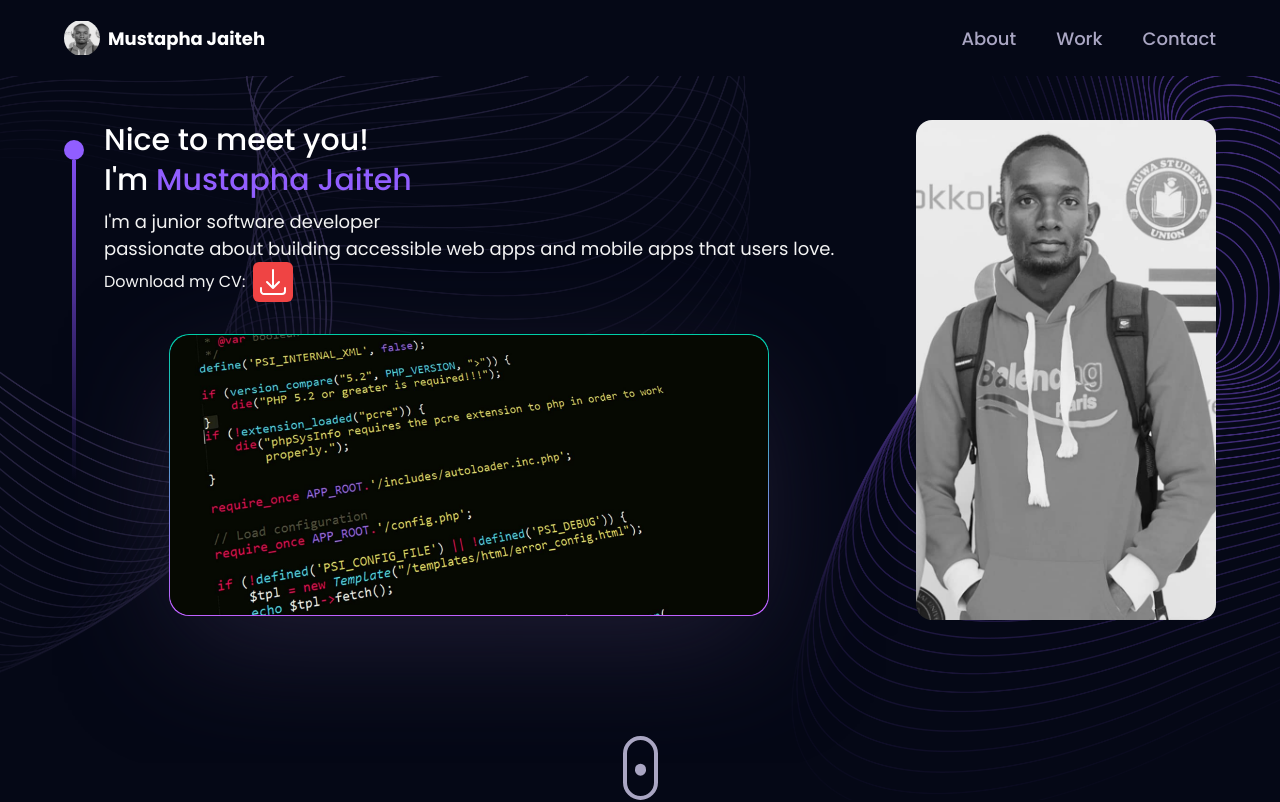
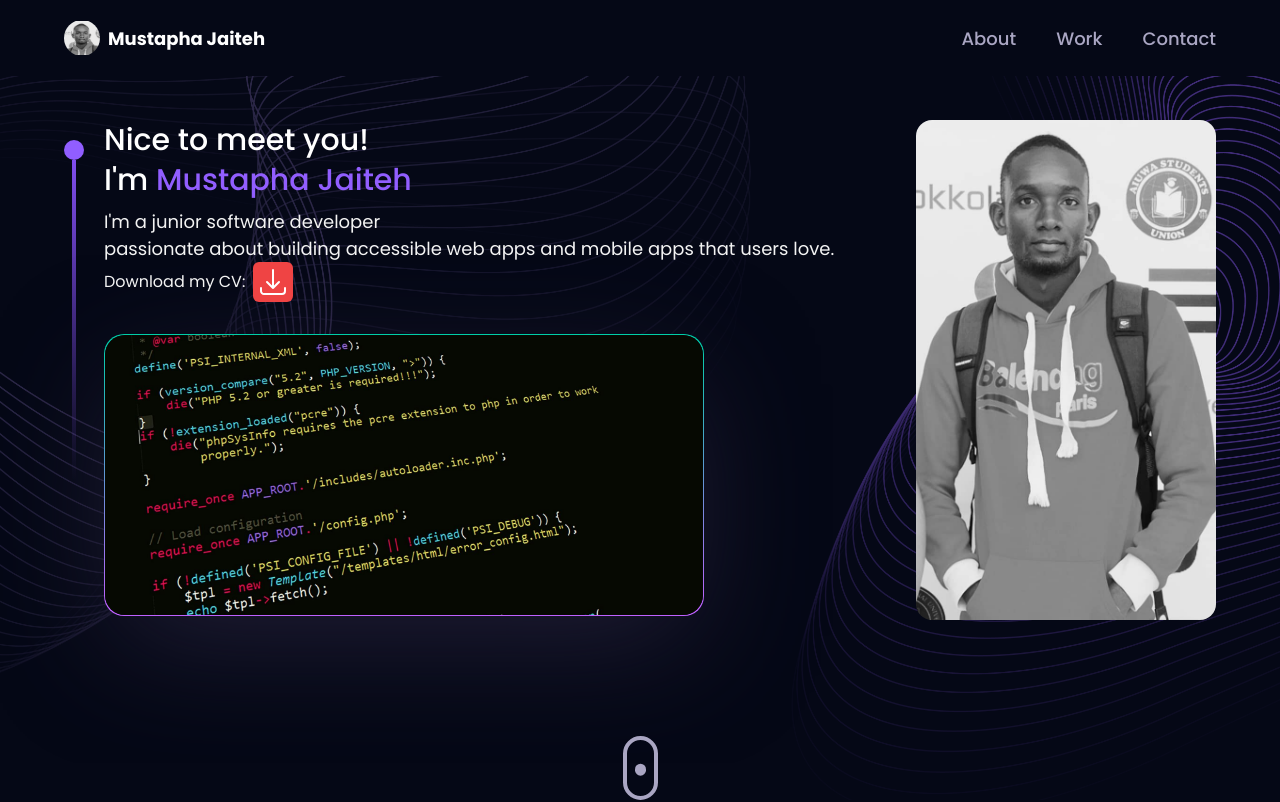
Before and after one commit to mustapha-jaiteh/my-portfolio, a React (Vite) app: page / in a window 1280 px wide. Shown: the top 802 px of the page. Built offline with nearby package versions, Linux system fonts and the light colour scheme.

Commit message:
commit-6th

```diff
--- a/src/components/canvas/Computers.jsx
+++ b/src/components/canvas/Computers.jsx
@@ -8,7 +8,7 @@ import { motion } from "framer-motion";
 
 const Computers = () => {
   return (
-    <Tilt className="w-[300px] md:w-[600px] my-8 place-self-center  ">
+    <Tilt className="w-[300px] md:w-[600px] my-8 place-self-start  ">
       <motion.div
         variants={fadeIn("right", "spring", 0.5, 0.75)}
         className="w-full green-pink-gradient p-[1px] rounded-[20px] shadow-card"
```
